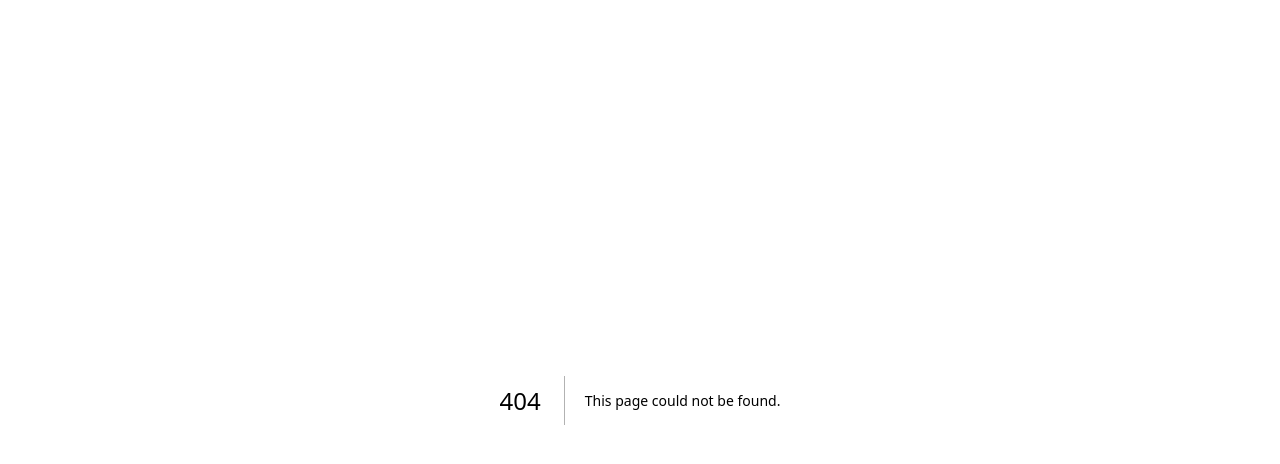
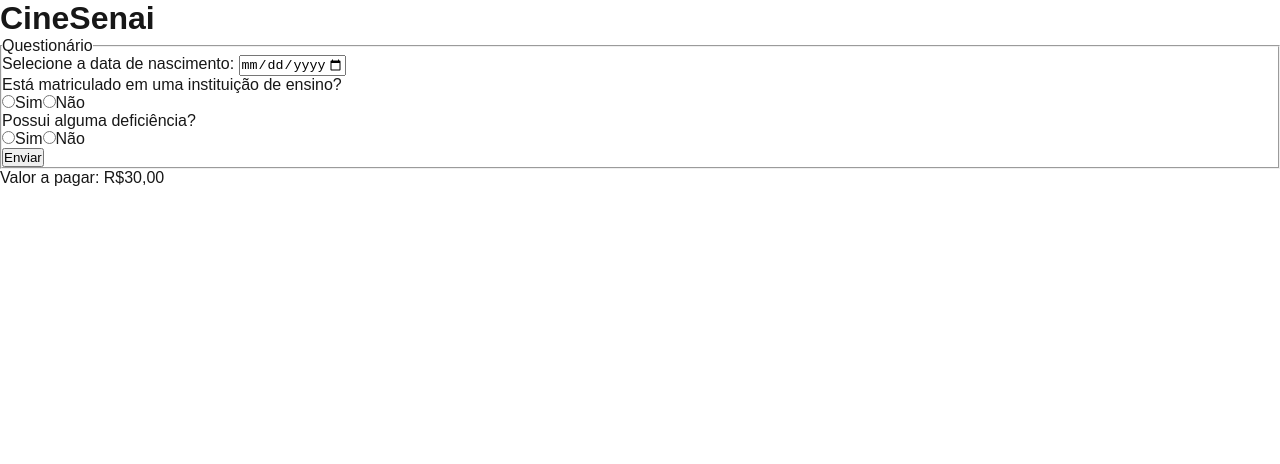
Before and after one commit to davidantoni0/Loja-Cinema, a Next.js app in the folder bomboniere/: page /Ingresso in a window 1280 px wide. Before the commit this address had no page. Shown: the top 464 px of the page. Built offline with nearby package versions, Linux system fonts and the light colour scheme.

Commit message:
Início Teste de desconto

```diff
--- /dev/null
+++ b/bomboniere/src/app/Ingresso/page.js
@@ -0,0 +1,100 @@
+'use client';
+
+import { useState, useEffect } from "react";
+import s from "./page.module.css";
+
+export default function Home() {
+  const [dataMaxima, setDataMaxima] = useState('');
+  const [desconto, setDesconto] = useState(false);
+
+  useEffect(() => {
+    const hoje = new Date();
+    const ano = hoje.getFullYear();
+    const mes = String(hoje.getMonth() + 1).padStart(2, '0');
+    const dia = String(hoje.getDate()).padStart(2, '0');
+    setDataMaxima(`${ano}-${mes}-${dia}`);
+  }, []);
+
+  function handleSubmit(event) {
+    event.preventDefault();
+
+    const form = event.target;
+    const dataNascimento = form.idade.value;
+    const escola = parseInt(form.escola.value);
+    const deficiencia = parseInt(form.deficiencia.value);
+
+    const nascimento = new Date(dataNascimento);
+    const hoje = new Date();
+    let idade = hoje.getFullYear() - nascimento.getFullYear();
+    const m = hoje.getMonth() - nascimento.getMonth();
+    if ((m < 0) || ((m === 0) && (hoje.getDate() < nascimento.getDate()))) {
+      idade--;
+    }
+
+    const temDesconto = ((idade < 18) || (idade > 60) || (escola === 1) || (deficiencia === 1));
+    setDesconto(temDesconto);
+
+    console.log("Idade:", idade);
+    console.log("Matriculado?:", escola);
+    console.log("Deficiência?:", deficiencia);
+
+    if (temDesconto) {
+      alert("Desconto de 50%!");
+    } else {
+      alert("Ingresso normal!");
+    }
+  }
+
+  return (
+    <div className={s.pagina}>
+      <header>
+        <h1>CineSenai</h1>
+      </header>
+
+      <main>
+        <form onSubmit={handleSubmit}>
+          <fieldset>
+            <legend>Questionário</legend>
+
+            <section>
+              <label htmlFor="idade">Selecione a data de nascimento: </label>
+              <input type="date" id="idade" name="idade" max={dataMaxima} min="1900-01-01" required />
+            </section>
+
+            <section>
+              <label>Está matriculado em uma instituição de ensino?</label>
+              <div>
+                <input type="radio" name="escola" id="escolaSIM" value="1" required />
+                <label htmlFor="escolaSIM">Sim</label>
+                <input type="radio" name="escola" id="escolaNAO" value="0" />
+                <label htmlFor="escolaNAO">Não</label>
+              </div>
+            </section>
+
+            <section>
+              <label>Possui alguma deficiência?</label>
+              <div>
+                <input type="radio" name="deficiencia" id="defSIM" value="1" required />
+                <label htmlFor="defSIM">Sim</label>
+                <input type="radio" name="deficiencia" id="defNAO" value="0" />
+                <label htmlFor="defNAO">Não</label>
+              </div>
+            </section>
+
+            <input type="submit" value="Enviar" />
+          </fieldset>
+        </form>
+
+        <div>
+          {desconto ? (
+            <p>
+              Valor a pagar: <s>R$30,00</s> <strong>R$15,00</strong>
+            </p>
+          ) : (
+            <p>Valor a pagar: R$30,00</p>
+          )}
+        </div>
+      </main>
+    </div>
+  );
+}
```
Also changed, not shown: bomboniere/src/app/Ingresso/page.module.css (added).
